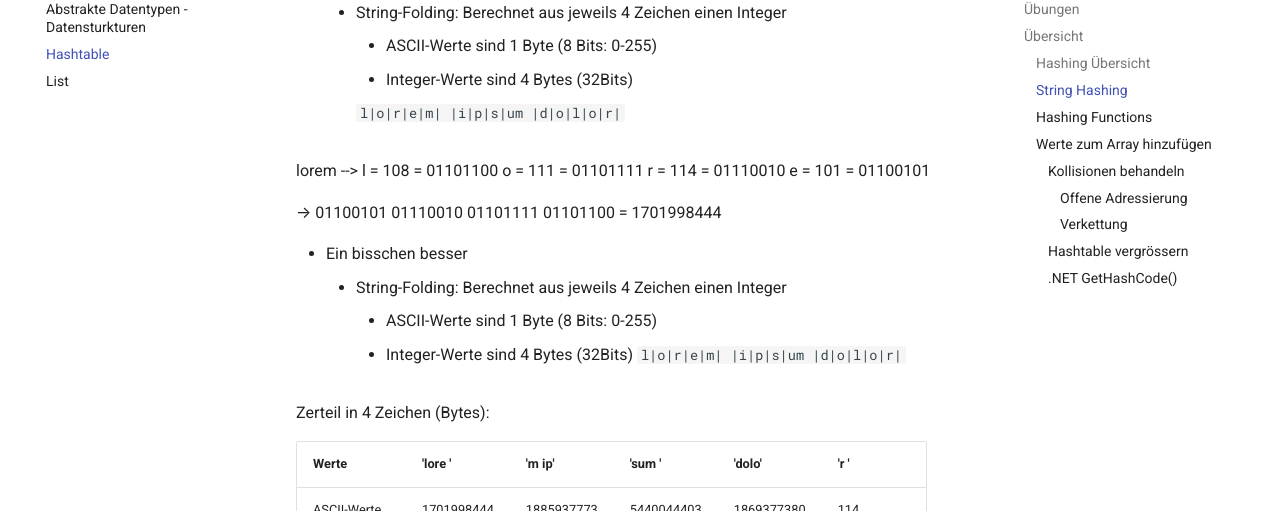
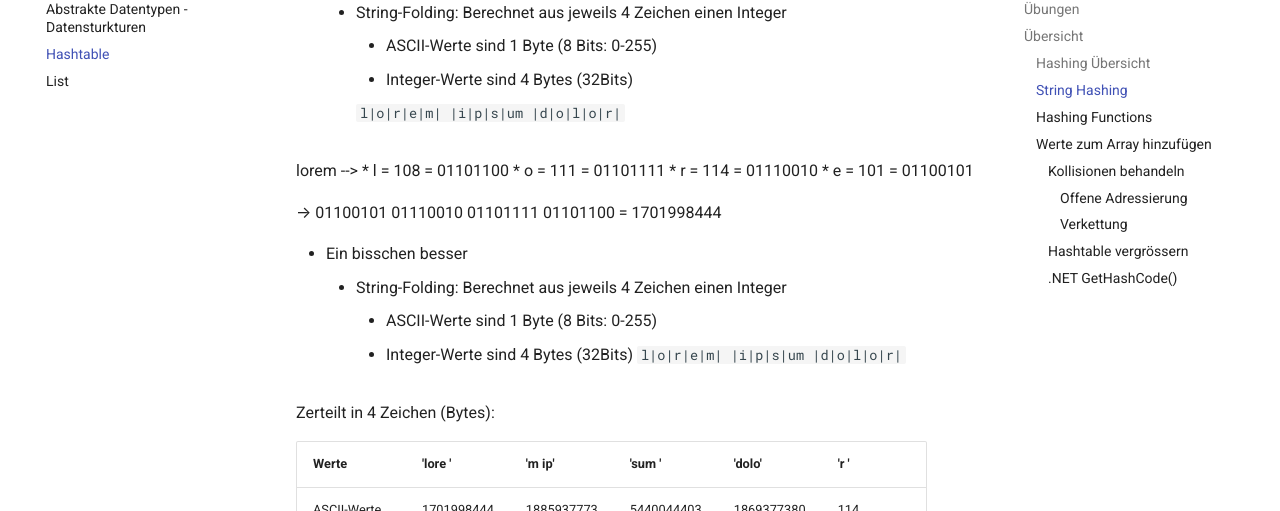
Before and after one commit to tsolenthaler/zbwAlgDs, an MkDocs documentation site: the page built from docs/datenstrukturen/hashtable.md, in a window 1280 px wide and 900 px high, scrolled down 1417 px. Shown: the part 99-610 px from the top of the window. Built offline with MkDocs 1.6.1 and Material for MkDocs 9.7.7, drawn with Linux system fonts in a browser that asks for light colours; some of the changed text lies outside the part shown.

Commit message:
Fix formatting issues in hashtable documentation and improve clarity in examples

````diff
--- a/docs/datenstrukturen/hashtable.md
+++ b/docs/datenstrukturen/hashtable.md
@@ -58,10 +58,10 @@
         ``` l|o|r|e|m| |i|p|s|um |d|o|l|o|r| ```
 
 lorem -->
-l = 108 = 01101100
-o = 111 = 01101111
-r = 114 = 01110010
-e = 101 = 01100101
+* l = 108 = 01101100
+* o = 111 = 01101111
+* r = 114 = 01110010
+* e = 101 = 01100101
 
 → 01100101 01110010 01101111 01101100 = 1701998444
 
@@ -71,7 +71,7 @@
         * Integer-Werte sind 4 Bytes (32Bits)
         ``` l|o|r|e|m| |i|p|s|um |d|o|l|o|r| ```
 
-Zerteil in 4 Zeichen (Bytes):
+Zerteilt in 4 Zeichen (Bytes):
 
 | Werte         | 'lore '    | 'm ip'     | 'sum '     | 'dolo'     | 'r   '        |
 | -------       | -------    | ---------  | ---------- | --------   | --------      |
````
Also changed, not shown: other parts of docs/datenstrukturen/hashtable.md (+1 -1 lines).
